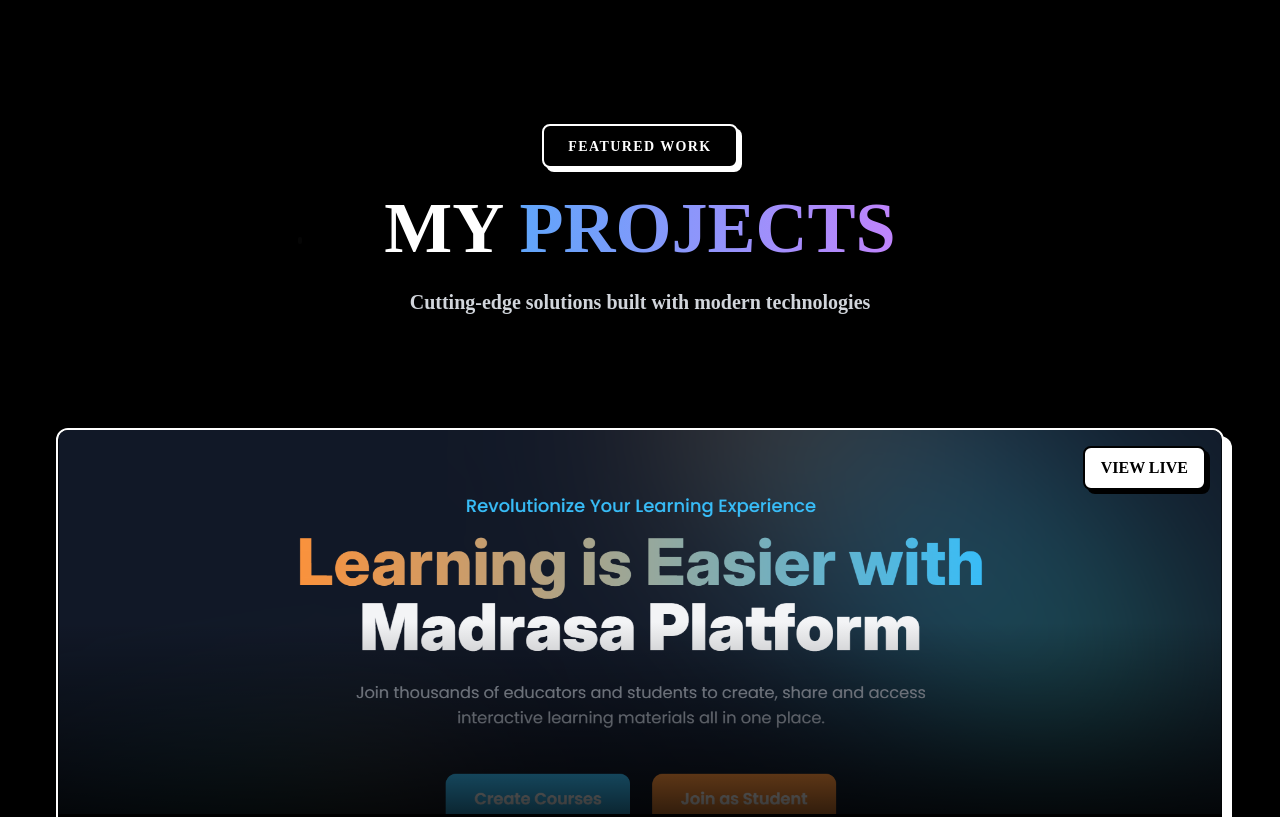
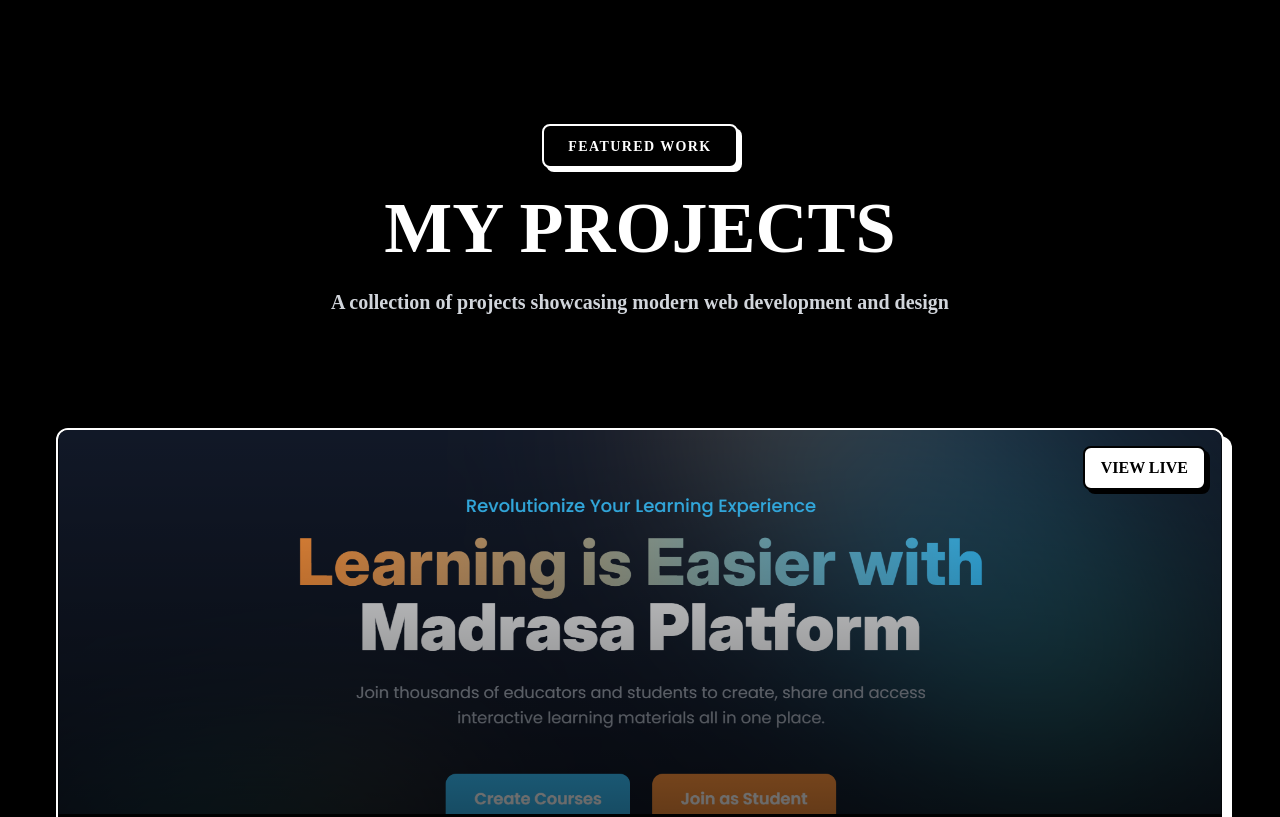
Before and after one commit to saurav0x23/portfolio, a React (Vite) app: page / in a window 1280 px wide. Shown: the part 1980-2797 px from the top of the page. Built offline with nearby package versions, Linux system fonts and the light colour scheme; a web font is replaced by a local one.

Commit message:
Refactor ProjectCard component for improved styling and performance

```diff
--- a/src/components/Projects.tsx
+++ b/src/components/Projects.tsx
@@ -20,106 +20,98 @@ const ProjectCard: React.FC<ProjectProps> = ({
 }) => {
   return (
     <motion.div
-      id="#projects"
-      className="group relative border-2 border-white rounded-xl overflow-hidden shadow-[8px_8px_0_#fff] hover:shadow-[4px_4px_0_#fff] transition-all duration-300 bg-black"
-      initial={{ opacity: 0, y: 50 }}
+      className="group border-2 border-white rounded-xl overflow-hidden shadow-[8px_8px_0_#fff] hover:shadow-[4px_4px_0_#fff] transition-all duration-200 bg-black"
+      initial={{ opacity: 0, y: 20 }}
       whileInView={{ opacity: 1, y: 0 }}
-      viewport={{ once: true, margin: "-50px" }}
-      transition={{ type: "spring", stiffness: 300 }}
+      viewport={{ once: true }}
+      transition={{ duration: 0.4 }}
     >
-      {/* Glassmorphism Overlay */}
-      <div className="absolute inset-0 bg-black/50 backdrop-blur-sm opacity-0 group-hover:opacity-100 transition-opacity duration-500" />
-
       {/* Project Image */}
-      <div className="relative h-96 overflow-hidden">
+      <div className="relative h-96">
         <img
           src={image || "https://source.unsplash.com/random/800x400/?tech,code"}
           alt={name}
-          className="w-full h-full object-cover group-hover:scale-105 transition-transform duration-700"
+          className="w-full h-full object-cover group-hover:scale-105 transition-transform duration-300"
         />
-        <div className="absolute inset-0 bg-gradient-to-t from-black/80 via-transparent to-transparent" />
+        <div className="absolute inset-0 bg-gradient-to-t from-black/60 to-transparent" />
 
         {/* View Button */}
-        <motion.a
+        <a
           href={link}
           target="_blank"
           rel="noopener noreferrer"
-          className="absolute top-4 right-4 px-4 py-2 bg-white text-black font-bold rounded-lg border-2 border-black shadow-[4px_4px_0_#000] hover:shadow-[2px_2px_0_#000] transition-all"
-          initial={{ opacity: 0, x: 20 }}
-          whileInView={{ opacity: 1, x: 0 }}
-          whileHover={{ y: -2, x: -2 }}
-          whileTap={{ scale: 0.95 }}
-          transition={{ delay: 0.3 }}
+          className="absolute top-4 right-4 px-4 py-2 bg-white text-black font-bold rounded-lg border-2 border-black shadow-[4px_4px_0_#000] hover:shadow-[2px_2px_0_#000] hover:translate-x-[2px] hover:translate-y-[2px] transition-all duration-150"
         >
           VIEW LIVE
-        </motion.a>
+        </a>
       </div>
 
       {/* Content */}
-      <div className="p-6 sm:p-8">
-        <div className="flex flex-col lg:flex-row gap-8">
+      <div className="p-8 bg-black">
+        <div className="flex flex-col lg:flex-row gap-8 bg-black">
           {/* Left Column */}
-          <div className="lg:w-2/3 space-y-4">
-            <motion.h3
-              className="text-3xl sm:text-4xl font-bold text-white"
-              whileHover={{ x: 5 }}
-            >
+          <div className="lg:w-2/3 space-y-6 bg-black">
+            <h3 className="text-3xl sm:text-4xl font-bold text-white">
               {name}
-            </motion.h3>
+            </h3>
 
             <p className="text-gray-300 text-lg leading-relaxed">
               {description}
             </p>
 
             {/* Tech Stack */}
-            <div className="flex flex-wrap gap-2 pt-4">
+            <div className="space-y-3">
+              <h4 className="text-sm font-bold text-gray-400 uppercase tracking-wide">
+                Technologies Used
+              </h4>
+              <div className="flex flex-wrap gap-3">
                 {techUsed.map((tech, index) => (
-                <motion.span
+                  <span
                     key={index}
-                  className="px-3 py-1 text-sm font-bold bg-black border-2 border-white rounded-lg text-white"
-                  whileHover={{
-                    scale: 1.05,
-                    backgroundColor: "#111",
-                    borderColor: "#60a5fa",
-                  }}
-                  initial={{ opacity: 0, scale: 0.8 }}
-                  whileInView={{ opacity: 1, scale: 1 }}
-                  transition={{ delay: index * 0.1 }}
+                    className="px-3 py-1 text-sm font-bold bg-black border-2 border-white rounded-lg text-white hover:bg-white hover:text-black transition-colors duration-150"
                   >
                     {tech}
-                </motion.span>
+                  </span>
                 ))}
+              </div>
             </div>
           </div>
 
           {/* Right Column */}
           <div className="lg:w-1/3 space-y-6">
             {/* Stats Card */}
-            <motion.div
-              className="p-4 bg-black border-2 border-white rounded-lg shadow-[4px_4px_0_#fff]"
-              whileHover={{ y: -5 }}
-            >
-              <div className="flex items-center gap-3 mb-2">
-                <div className="w-3 h-3 bg-blue-400 rounded-full animate-pulse" />
-                <span className="text-sm font-bold text-white uppercase">
-                  PROJECT STATS
+            <div className="p-6 bg-black border-2 border-white rounded-lg shadow-[4px_4px_0_#fff]">
+              <div className="flex items-center gap-3 mb-3">
+                <div className="w-3 h-3 bg-white rounded-full" />
+                <span className="text-sm font-bold text-white uppercase tracking-wide">
+                  Project Stats
                 </span>
               </div>
+              <div className="space-y-2">
                 <div className="text-3xl font-bold text-white">
-                {pages}+ <span className="text-lg text-gray-300">PAGES</span>
+                  {pages}+ <span className="text-lg text-gray-300">Pages</span>
                 </div>
-            </motion.div>
+                <div className="text-lg font-bold text-white">
+                  {techUsed.length}{" "}
+                  <span className="text-sm text-gray-300">Technologies</span>
+                </div>
+              </div>
+            </div>
 
-            {/* Link */}
-            <motion.a
+            {/* External Link */}
+            <div className="p-4 bg-black border-2 border-white rounded-lg">
+              <div className="text-sm font-bold text-gray-400 uppercase tracking-wide mb-2">
+                Live Preview
+              </div>
+              <a
                 href={link}
                 target="_blank"
                 rel="noopener noreferrer"
-              className="inline-block text-blue-400 hover:text-blue-300 font-bold underline underline-offset-4"
-              whileHover={{ x: 5 }}
+                className="text-white hover:text-gray-300 font-bold underline underline-offset-4 transition-colors duration-150 break-all"
               >
                 {new URL(link).hostname.replace("www.", "")}
-            </motion.a>
+              </a>
+            </div>
           </div>
         </div>
       </div>
@@ -184,71 +176,25 @@ const Projects: React.FC = () => {
   ];
 
   return (
-    <section className="py-20 lg:py-32 px-4 sm:px-6 relative overflow-hidden">
-      {/* Floating Particles */}
-      <div className="absolute inset-0 overflow-hidden pointer-events-none">
-        {[...Array(20)].map((_, i) => (
-          <motion.div
-            key={i}
-            className="absolute rounded-full bg-white/20"
-            style={{
-              width: `${Math.random() * 6 + 2}px`,
-              height: `${Math.random() * 6 + 2}px`,
-              left: `${Math.random() * 100}%`,
-              top: `${Math.random() * 100}%`,
-            }}
-            animate={{
-              y: [0, -100],
-              opacity: [0.2, 0],
-            }}
-            transition={{
-              duration: Math.random() * 10 + 10,
-              repeat: Infinity,
-              delay: Math.random() * 5,
-            }}
-          />
-        ))}
-      </div>
-
+    <section className="py-20 lg:py-32 px-4 sm:px-6 bg-black">
       <div className="max-w-7xl mx-auto">
         {/* Section Header */}
-        <motion.div
-          className="text-center mb-20 lg:mb-28"
-          initial={{ opacity: 0, y: 50 }}
-          whileInView={{ opacity: 1, y: 0 }}
-          viewport={{ once: true }}
-          transition={{ duration: 0.8 }}
-        >
-          <motion.div
-            className="inline-block px-6 py-2 bg-black border-2 border-white rounded-lg mb-6 shadow-[4px_4px_0_#fff]"
-            whileHover={{ y: -3, x: -3, shadow: "2px 2px 0 #fff" }}
-          >
+        <div className="text-center mb-20 lg:mb-28">
+          <div className="inline-block px-6 py-2 bg-black border-2 border-white rounded-lg mb-6 shadow-[4px_4px_0_#fff]">
             <span className="text-sm font-bold text-white uppercase tracking-widest">
               Featured Work
             </span>
-          </motion.div>
+          </div>
 
-          <motion.h2
-            className="text-5xl sm:text-6xl lg:text-7xl font-black mb-6"
-            initial={{ opacity: 0 }}
-            whileInView={{ opacity: 1 }}
-            transition={{ delay: 0.2 }}
-          >
-            <span className="text-white">MY </span>
-            <span className="bg-gradient-to-r from-blue-400 to-purple-400 bg-clip-text text-transparent">
-              PROJECTS
-            </span>
-          </motion.h2>
+          <h2 className="text-5xl sm:text-6xl lg:text-7xl font-black mb-6 text-white">
+            MY PROJECTS
+          </h2>
 
-          <motion.p
-            className="text-xl text-gray-300 max-w-2xl mx-auto"
-            initial={{ opacity: 0 }}
-            whileInView={{ opacity: 1 }}
-            transition={{ delay: 0.4 }}
-          >
-            Cutting-edge solutions built with modern technologies
-          </motion.p>
-        </motion.div>
+          <p className="text-xl text-gray-300 max-w-2xl mx-auto">
+            A collection of projects showcasing modern web development and
+            design
+          </p>
+        </div>
 
         {/* Project Cards */}
         <div className="space-y-16 lg:space-y-20">
```
Lines whose indentation alone changed are shown as unchanged.
